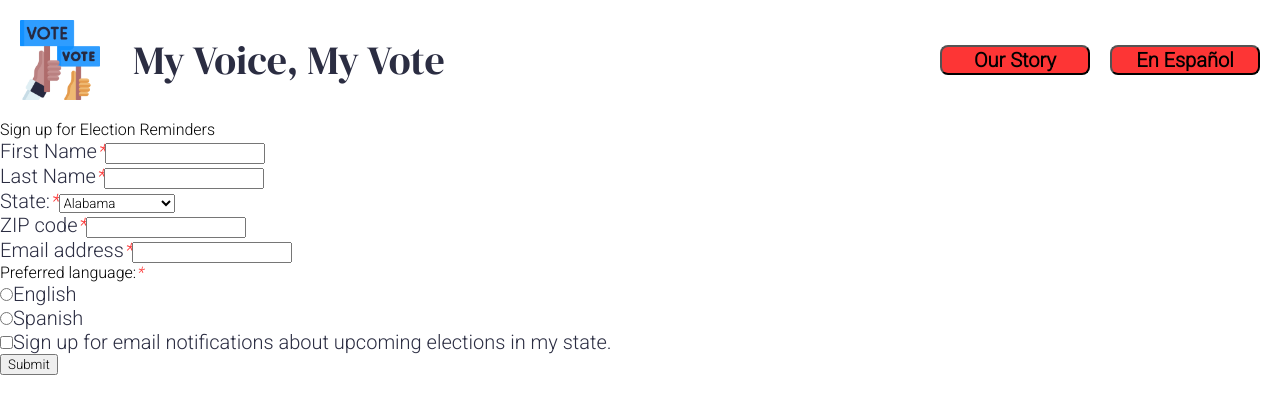
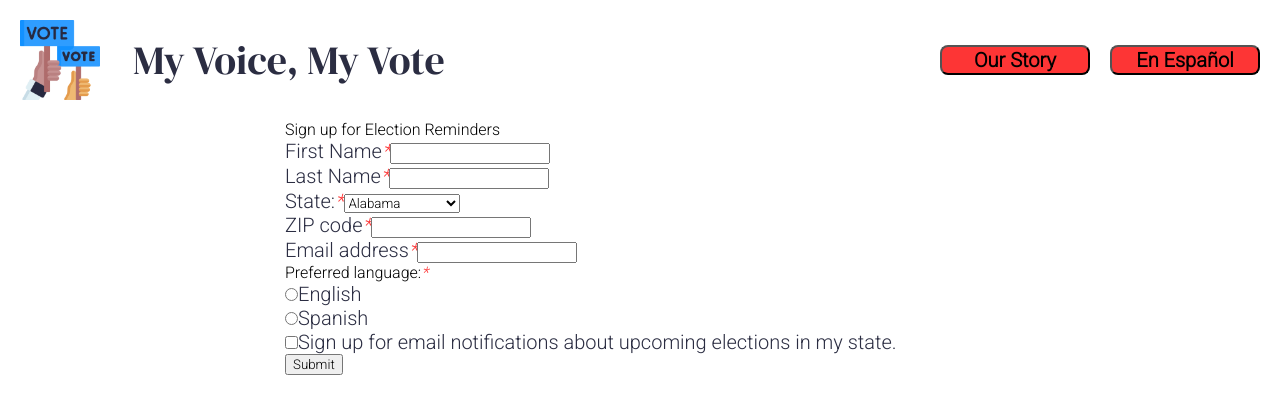
Before and after one commit to ivonne-hernandez/mi-voz-mi-voto-1, a React (Create React App) app: page / in a window 1280 px wide. Shown: the top 414 px of the page. Built offline with nearby package versions, Linux system fonts and the light colour scheme.

Commit message:
Add className to the MainContainer.js component for styling

```diff
--- a/src/Components/MainContainer/MainContainer.js
+++ b/src/Components/MainContainer/MainContainer.js
@@ -3,7 +3,9 @@ import EmailNotificationForm from '../EmailNotificationForm/EmailNotificationFor
 
 const MainContainer = () => {
   return (
-    <EmailNotificationForm />
-  )
+    <main className='main-container'>
+      <EmailNotificationForm />
+    </main>
+  );
 }
 export default MainContainer;
```
